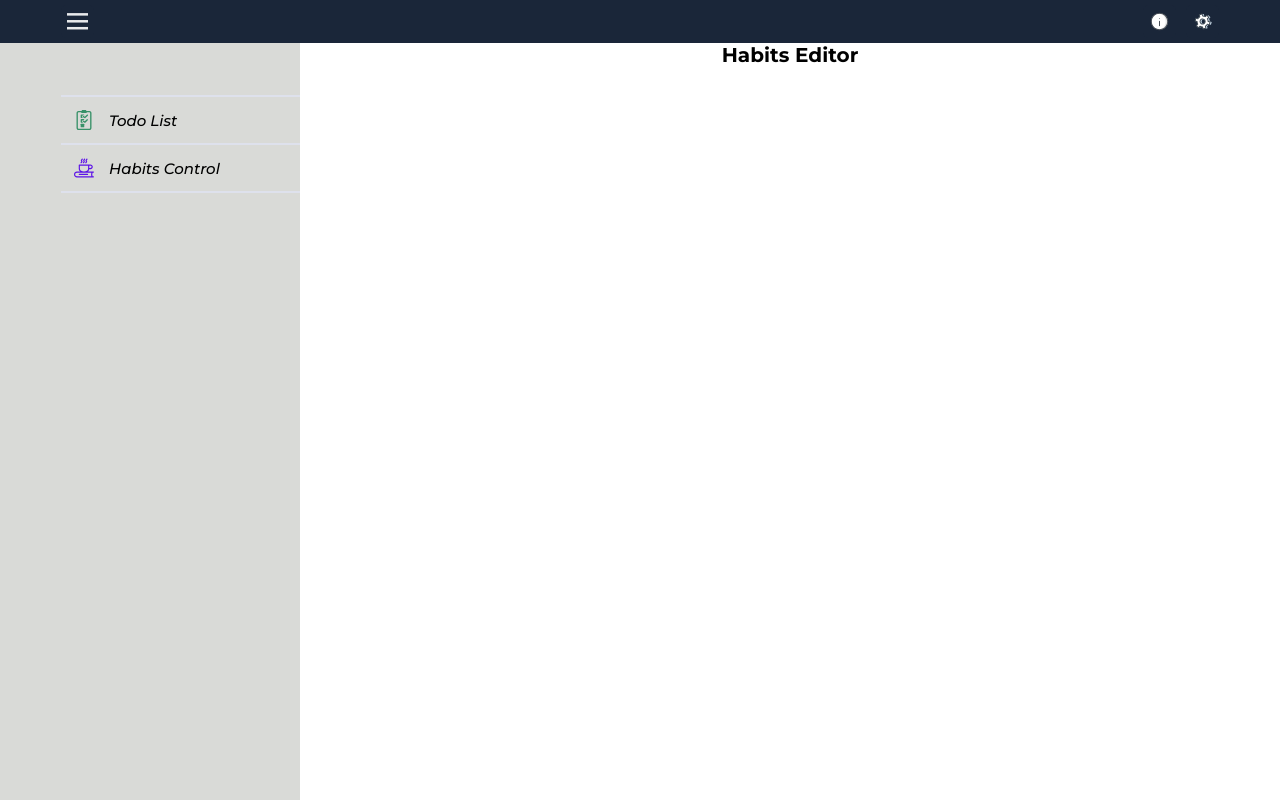
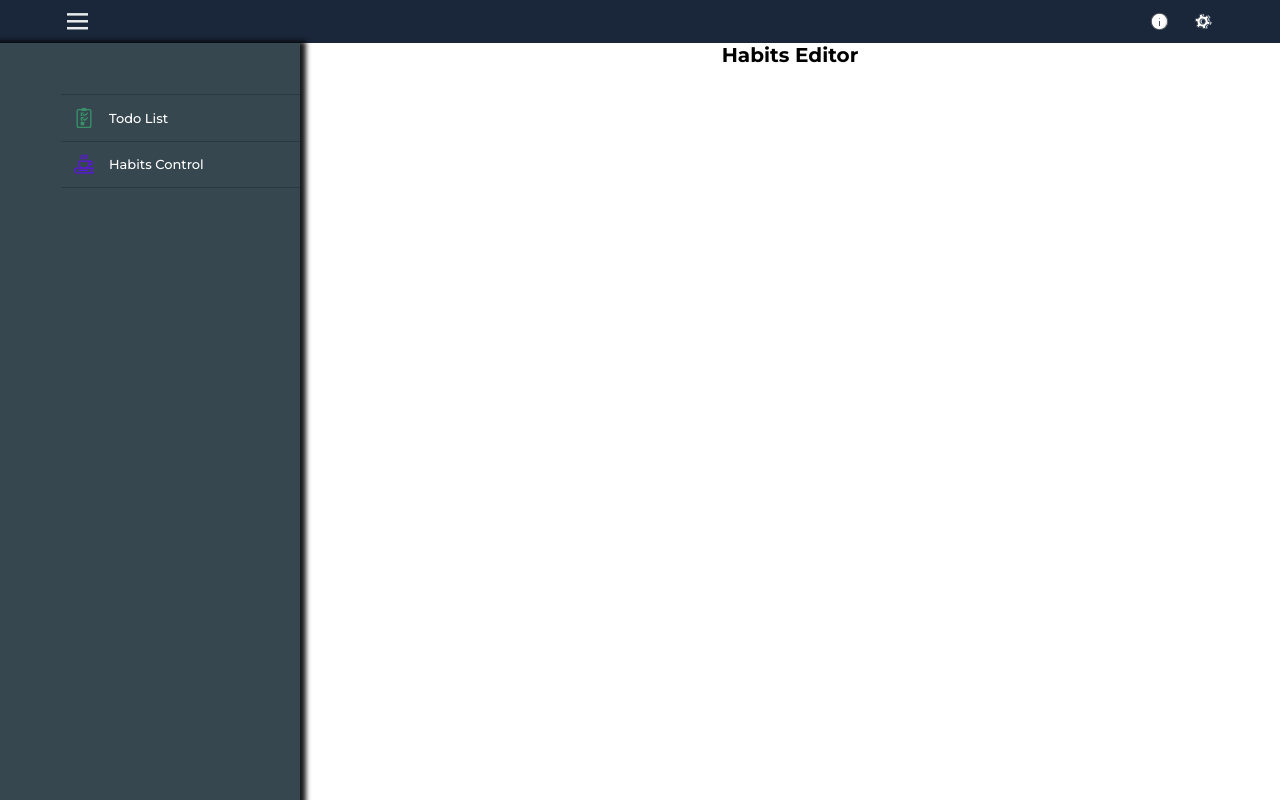
Before and after one commit to jakubwas/wTask, a React (Create React App) app in the folder client/: page /habits-control in a window 1280 px wide. Built offline with nearby package versions, Linux system fonts and the light colour scheme.

Commit message:
Change menu look

```diff
--- a/client/src/Components/Containers/MenuContainer.js
+++ b/client/src/Components/Containers/MenuContainer.js
@@ -8,11 +8,12 @@ const Container = styled.ul`
   display: flex;
   flex-direction: column;
   padding: 5rem 0 0 7vh;
-  background: #d9dad7;
+  background: #36474f;
   overflow: hidden;
   position: fixed;
   top: 4.3rem;
   left: 0;
+  box-shadow: 1px 3px 5px 5px rgba(0, 0, 0, 0.9);
 `;
 
 const MenuContainer = (props) => {
--- a/client/src/Components/Layout/Menu/HabitsControlButton.js
+++ b/client/src/Components/Layout/Menu/HabitsControlButton.js
@@ -4,7 +4,7 @@ import MenuButtonContainer from "./MenuButtonContainer";
 
 const HabitsControlButton = () => {
   return (
-    <MenuButtonContainer>
+    <MenuButtonContainer bbottom={"1px solid rgba(0, 0, 0, 0.2)"}>
       <svg
         viewBox="0 0 512 512"
         height="2rem"
--- a/client/src/Components/Layout/Menu/MenuButtonContainer.js
+++ b/client/src/Components/Layout/Menu/MenuButtonContainer.js
@@ -9,18 +9,19 @@ const ButtonContainer = styled.li`
   text-align: center;
   padding: 1.3rem;
   margin-left: 0.5rem;
-  font-size: 1.5rem;
+  font-size: 1.3rem;
   font-family: "Montserrat", sans-serif;
+  cursor: pointer;
+  color: white;
   font-weight: 500;
-  font-style: italic;
-  cursor: pointer;
-  border-top: 2px solid #dee1ec;
-  border-bottom: 2px solid #dee1ec;
+  border-top: ${(props) => props.btop};
+  border-bottom: ${(props) => props.bbottom};
   transform: translateY(${(props) => props.tranY});
 
   &:hover {
-    border-top: 2px solid #083358;
-    border-bottom: 2px solid #083358;
+    /* border-top: 1px solid #083358;
+    border-bottom: 1px solid #083358; */
+    background: rgba(26, 38, 57, 0.8);
     position: relative;
     z-index: 11;
   }
@@ -28,7 +29,13 @@ const ButtonContainer = styled.li`
 
 const MenuButtonContainer = (props) => {
   return (
-    <ButtonContainer tranY={props.tranY}>{props.children}</ButtonContainer>
+    <ButtonContainer
+      tranY={props.tranY}
+      btop={props.btop}
+      bbottom={props.bbottom}
+    >
+      {props.children}
+    </ButtonContainer>
   );
 };
 
--- a/client/src/Components/Layout/Menu/TodoListButton.js
+++ b/client/src/Components/Layout/Menu/TodoListButton.js
@@ -4,7 +4,11 @@ import MenuButtonContainer from "./MenuButtonContainer";
 
 const TodoListButton = () => {
   return (
-    <MenuButtonContainer tranY={"2px"}>
+    <MenuButtonContainer
+      tranY={"1px"}
+      btop={"1px solid rgba(0, 0, 0, 0.2)"}
+      bbottom={"1px solid rgba(0, 0, 0, 0.2)"}
+    >
       <svg
         viewBox="0 0 470.767 470.767"
         style={{ width: "2rem", height: "2rem", marginRight: "1.5rem" }}
--- a/client/src/Components/auth/Register/RegisterForm.js
+++ b/client/src/Components/auth/Register/RegisterForm.js
@@ -1,5 +1,6 @@
 // Dependencies
 import React, { useState, useContext, useEffect } from "react";
+import { Link } from "react-router-dom";
 import styled from "styled-components";
 // Context API
 import AuthContext from "../../../Context/auth/authContext";
@@ -146,7 +147,9 @@ const RegisterForm = (props) => {
       </Form>
       <LoginContainer>
         <span>Do you have account ? Please sign in here</span>
-        <LoginButton>Log in</LoginButton>
+        <Link to="/login">
+          <LoginButton>Log in</LoginButton>
+        </Link>
       </LoginContainer>
     </FormContainer>
   );
```
